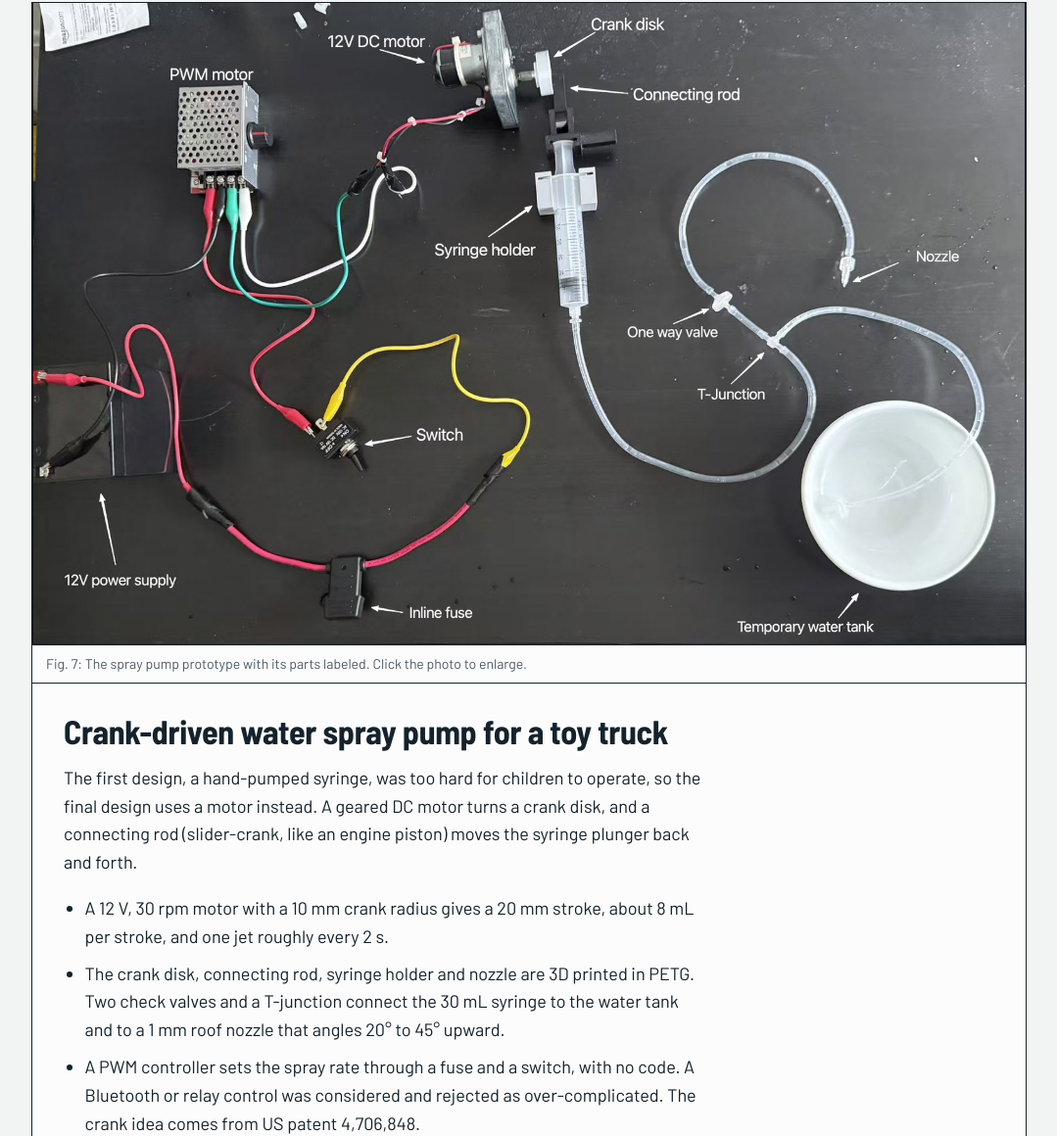
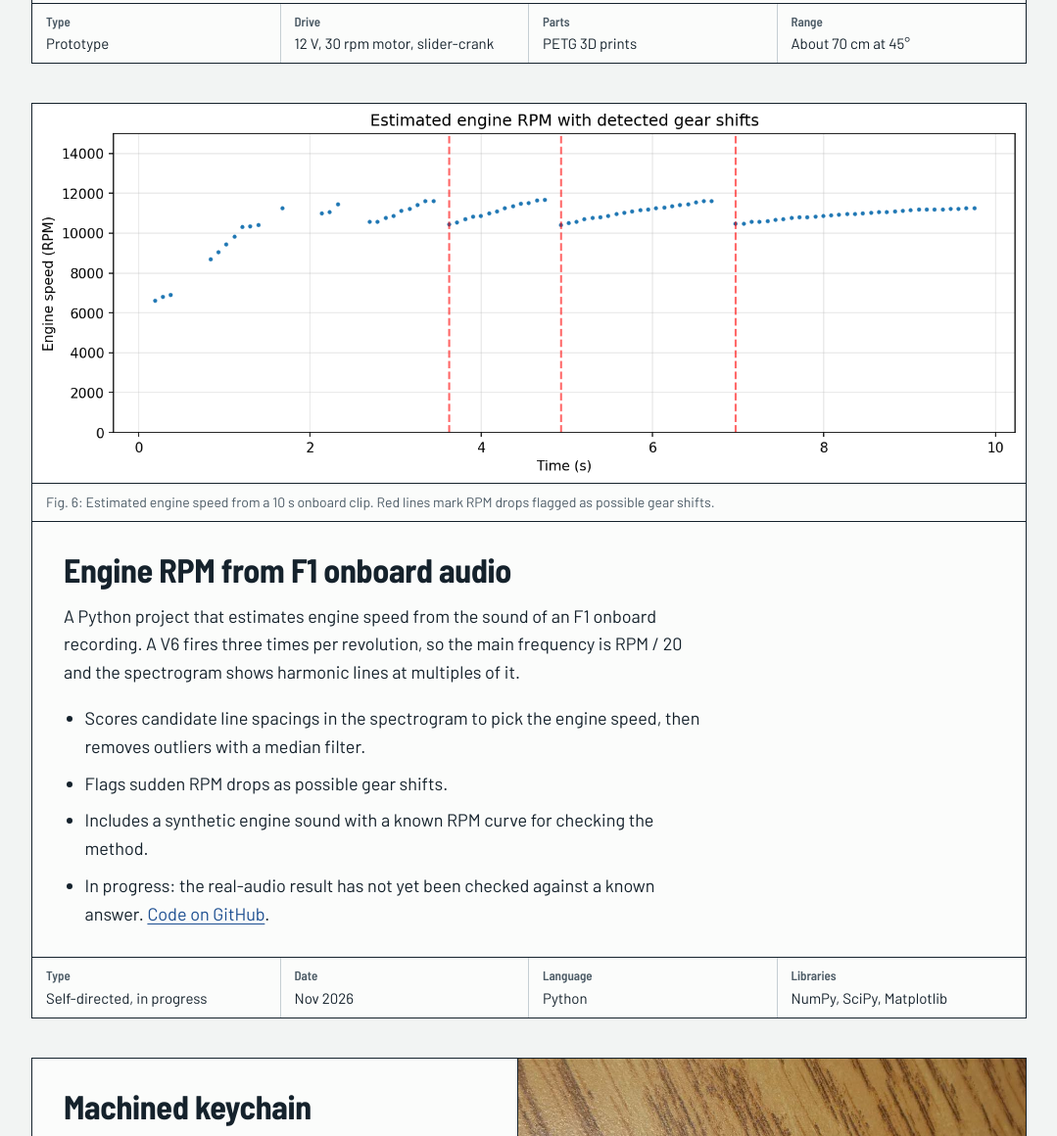
Before and after one commit to Jerryno-14/Portfolio, a plain HTML site: page index.html in a window 1280 px wide. Shown: the part 4159-5319 px from the top of the page at 98% size, without its empty margins (100-1179 px from the left). Drawn offline with Linux system fonts and the light colour scheme.

Commit message:
Reorder projects: spray pump 2nd, F1 3rd, keychain lower
Co-Authored-By: Claude Sonnet 5.5 <noreply@anthropic.com>
Claude-Session: https://claude.ai/code/session_01XuzzzQnRfCQBJfGLwKuzFS

```diff
--- a/index.html
+++ b/index.html
@@ -250,7 +250,69 @@
         </div>
       </article>
 
-      <!-- Project 2 -->
+      <!-- Project: spray pump -->
+      <article class="sheet feature">
+        <div class="sheet-body">
+          <div class="media">
+            <figure>
+              <div class="plate fit" style="aspect-ratio: 1600 / 1035; max-height: none; background: #161616">
+                <a href="images/syringe-pump.jpg" target="_blank" rel="noopener" aria-label="Open the labeled photo of the syringe pump at full size">
+                  <img src="images/syringe-pump.jpg" alt="Top-down photo of the syringe pump prototype with every part labeled: 12 V DC motor, crank disk, connecting rod, syringe holder, one-way valve, T-junction, nozzle, temporary water tank, PWM controller, switch, inline fuse and 12 V power supply" loading="lazy">
+                </a>
+              </div>
+              <figcaption>Fig. 5: The spray pump prototype with its parts labeled. Click the photo to enlarge.</figcaption>
+            </figure>
+          </div>
+          <div class="sheet-text">
+            <h3>Crank-driven water spray pump for a toy truck</h3>
+            <p>The first design, a hand-pumped syringe, was too hard for children to operate, so the final design uses a motor instead. A geared DC motor turns a crank disk, and a connecting rod (slider-crank, like an engine piston) moves the syringe plunger back and forth.</p>
+            <ul>
+              <li>A 12 V, 30 rpm motor with a 10 mm crank radius gives a 20 mm stroke, about 8 mL per stroke, and one jet roughly every 2 s.</li>
+              <li>The crank disk, connecting rod, syringe holder and nozzle are 3D printed in PETG. Two check valves and a T-junction connect the 30 mL syringe to the water tank and to a 1 mm roof nozzle that angles 20° to 45° upward.</li>
+              <li>A PWM controller sets the spray rate through a fuse and a switch, with no code. A Bluetooth or relay control was considered and rejected as over-complicated. The crank idea comes from US patent 4,706,848.</li>
+              <li>Test at a 45° nozzle angle, two trials of five strokes each from rest: the first jet reached about 20 cm, the range rose to about 70 cm by the fourth stroke, and it then held at 70 to 73 cm. The short first strokes are attributed to air in the syringe and tubing, which takes about 24 mL (three strokes) to fill. The measured range works out to an exit speed of about 2.6 m/s.</li>
+            </ul>
+          </div>
+          <div class="tb">
+            <div><b>Type</b>Prototype</div>
+            <div><b>Drive</b>12 V, 30 rpm motor, slider-crank</div>
+            <div><b>Parts</b>PETG 3D prints</div>
+            <div><b>Range</b>About 70 cm at 45°</div>
+          </div>
+        </div>
+      </article>
+
+      <!-- Project: F1 -->
+      <article class="sheet feature">
+        <div class="sheet-body">
+          <div class="media">
+            <figure>
+              <div class="plate fit paper" style="aspect-ratio: 1534 / 586; max-height: none">
+                <img src="images/f1-rpm-shifts.png" alt="Plot of estimated engine speed in RPM against time over a 10 second clip, with three dashed red lines marking detected drops in RPM" loading="lazy">
+              </div>
+              <figcaption>Fig. 6: Estimated engine speed from a 10 s onboard clip. Red lines mark RPM drops flagged as possible gear shifts.</figcaption>
+            </figure>
+          </div>
+          <div class="sheet-text">
+            <h3>Engine RPM from F1 onboard audio</h3>
+            <p>A Python project that estimates engine speed from the sound of an F1 onboard recording. A V6 fires three times per revolution, so the main frequency is RPM / 20 and the spectrogram shows harmonic lines at multiples of it.</p>
+            <ul>
+              <li>Scores candidate line spacings in the spectrogram to pick the engine speed, then removes outliers with a median filter.</li>
+              <li>Flags sudden RPM drops as possible gear shifts.</li>
+              <li>Includes a synthetic engine sound with a known RPM curve for checking the method.</li>
+              <li>In progress: the real-audio result has not yet been checked against a known answer. <a href="https://github.com/Jerryno-14/F1-audio" target="_blank" rel="noopener">Code on GitHub</a>.</li>
+            </ul>
+          </div>
+          <div class="tb">
+            <div><b>Type</b>Self-directed, in progress</div>
+            <div><b>Date</b>Nov 2026</div>
+            <div><b>Language</b>Python</div>
+            <div><b>Libraries</b>NumPy, SciPy, Matplotlib</div>
+          </div>
+        </div>
+      </article>
+
+      <!-- Project: keychain -->
       <article class="sheet flip">
         <div class="sheet-body">
           <div class="media">
@@ -259,7 +321,7 @@
                 <div class="ph">Add a photo of the finished keychain<br>images/keychain.jpg</div>
                 <img src="images/keychain.jpg" alt="The finished keychain: a metal body with a purple plastic part at one end and a split ring at the other" onerror="this.remove()">
               </div>
-              <figcaption>Fig. 5: Machined keychain.</figcaption>
+              <figcaption>Fig. 7: Machined keychain.</figcaption>
             </figure>
           </div>
           <div class="sheet-text">
@@ -279,7 +341,7 @@
         </div>
       </article>
 
-      <!-- Project 3 -->
+      <!-- Project: turtle box -->
       <article class="sheet">
         <div class="sheet-body">
           <div class="media">
@@ -288,7 +350,7 @@
                 <div class="ph">Add a picture of the transport box<br>images/turtle-box.png</div>
                 <img src="images/turtle-box.png" alt="Patent drawing of the sea turtle transport box with its side panels folded down to form ramps" onerror="this.remove()">
               </div>
-              <figcaption>Fig. 6: Side panels folded down to form ramps (patent drawing, CN 210761864 U).</figcaption>
+              <figcaption>Fig. 8: Side panels folded down to form ramps (patent drawing, CN 210761864 U).</figcaption>
             </figure>
           </div>
           <div class="sheet-text">
@@ -310,38 +372,6 @@
           </div>
         </div>
       </article>
-
-      <!-- Project 4 -->
-      <article class="sheet feature">
-        <div class="sheet-body">
-          <div class="media">
-            <figure>
-              <div class="plate fit" style="aspect-ratio: 1600 / 1035; max-height: none; background: #161616">
-                <a href="images/syringe-pump.jpg" target="_blank" rel="noopener" aria-label="Open the labeled photo of the syringe pump at full size">
-                  <img src="images/syringe-pump.jpg" alt="Top-down photo of the syringe pump prototype with every part labeled: 12 V DC motor, crank disk, connecting rod, syringe holder, one-way valve, T-junction, nozzle, temporary water tank, PWM controller, switch, inline fuse and 12 V power supply" loading="lazy">
-                </a>
-              </div>
-              <figcaption>Fig. 7: The spray pump prototype with its parts labeled. Click the photo to enlarge.</figcaption>
-            </figure>
-          </div>
-          <div class="sheet-text">
-            <h3>Crank-driven water spray pump for a toy truck</h3>
-            <p>The first design, a hand-pumped syringe, was too hard for children to operate, so the final design uses a motor instead. A geared DC motor turns a crank disk, and a connecting rod (slider-crank, like an engine piston) moves the syringe plunger back and forth.</p>
-            <ul>
-              <li>A 12 V, 30 rpm motor with a 10 mm crank radius gives a 20 mm stroke, about 8 mL per stroke, and one jet roughly every 2 s.</li>
-              <li>The crank disk, connecting rod, syringe holder and nozzle are 3D printed in PETG. Two check valves and a T-junction connect the 30 mL syringe to the water tank and to a 1 mm roof nozzle that angles 20° to 45° upward.</li>
-              <li>A PWM controller sets the spray rate through a fuse and a switch, with no code. A Bluetooth or relay control was considered and rejected as over-complicated. The crank idea comes from US patent 4,706,848.</li>
-              <li>Test at a 45° nozzle angle, two trials of five strokes each from rest: the first jet reached about 20 cm, the range rose to about 70 cm by the fourth stroke, and it then held at 70 to 73 cm. The short first strokes are attributed to air in the syringe and tubing, which takes about 24 mL (three strokes) to fill. The measured range works out to an exit speed of about 2.6 m/s.</li>
-            </ul>
-          </div>
-          <div class="tb">
-            <div><b>Type</b>Prototype</div>
-            <div><b>Drive</b>12 V, 30 rpm motor, slider-crank</div>
-            <div><b>Parts</b>PETG 3D prints</div>
-            <div><b>Range</b>About 70 cm at 45°</div>
-          </div>
-        </div>
-      </article>
     </div>
   </section>
 
@@ -349,11 +379,6 @@
     <div class="wrap">
       <h2 id="more-h">Other work</h2>
       <div class="split">
-        <div class="note" style="grid-column: 1 / -1">
-          <h3>Engine RPM from F1 onboard audio</h3>
-          <p class="when">Nov 2026, self-directed, Python (NumPy, SciPy, Matplotlib), in progress</p>
-          <p>Estimating engine speed from the sound of an F1 onboard recording. A V6 fires three times per revolution, so the harmonic lines in the spectrogram are spaced at RPM / 20, and I score candidate spacings to pick the engine speed. Sudden RPM drops are flagged as possible gear shifts. A synthetic engine sound with a known RPM curve is included for checking the method. The real-audio result has not been checked against a known answer yet. <a href="https://github.com/Jerryno-14/F1-audio" target="_blank" rel="noopener">Code on GitHub</a>.</p>
-        </div>
         <div class="note">
           <h3>Sea turtle rescue data project</h3>
           <p class="when">Jan 2023 to Jun 2024, member</p>
```
Also changed, not shown: images/f1-rpm-shifts.png (added).
